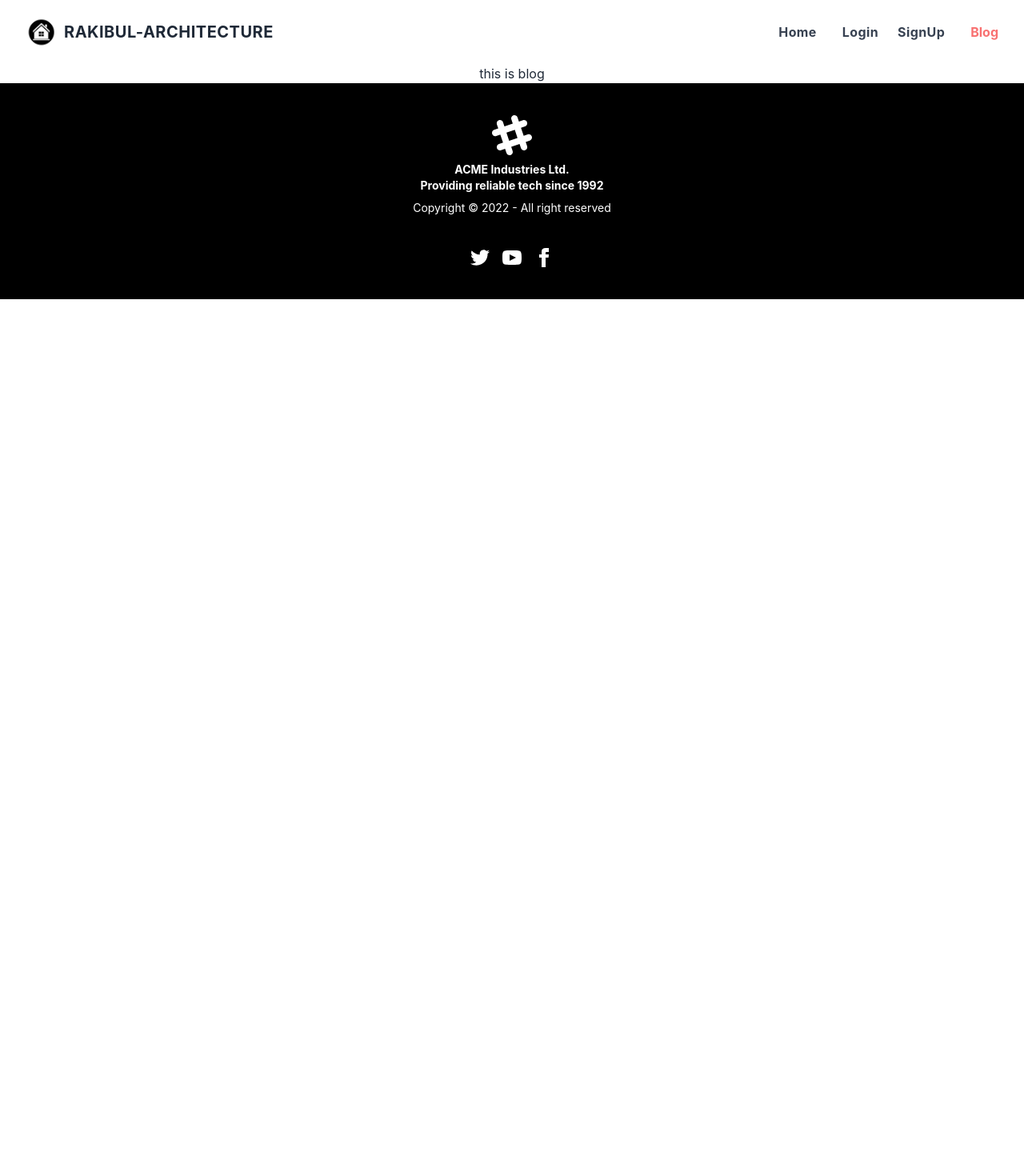
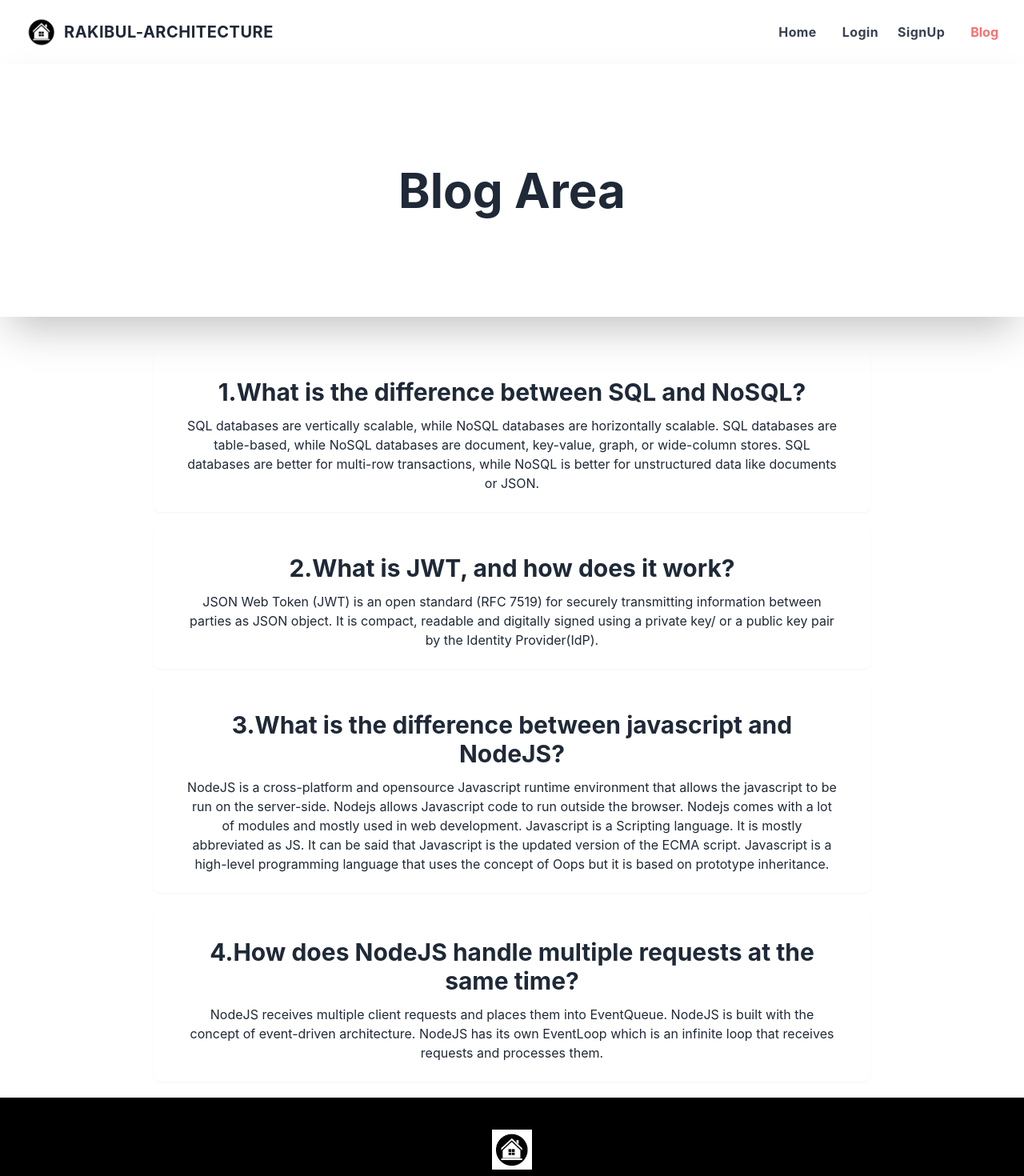
Before and after one commit to rakibhasantusar/Rakibul-Architecture-Client, a React (Create React App) app: page /blog in a window 1280 px wide. Shown: the top 1470 px of the page at 80% size. Before the commit the page ends 800 px from the top, so only its background shows below. Built offline with nearby package versions, Linux system fonts and the light colour scheme; no server answers.

Commit message:
blog page done

```diff
--- a/src/Pages/Blog.jsx
+++ b/src/Pages/Blog.jsx
@@ -3,7 +3,43 @@ import React from 'react';
 const Blog = () => {
     return (
         <div>
-            <h2>this is blog</h2>
+            <section>
+                <div className="container mx-auto shadow-2xl   dark:bg-black">
+                    <div className="container flex flex-col items-center px-4 py-16 pb-24 mx-auto text-center lg:pb-32 md:py-32 md:px-10 lg:px-32 dark:text-gray-900">
+                        <h1 className="text-5xl font-bold leading-none sm:text-6xl xl:max-w-3xl dark:text-white">Blog Area</h1>
+                    </div>
+                </div>
+            </section>
+            <section>
+                <div className=" dark:dark:text-gray-100 m-5 mt-10">
+                    <div className="container mt-4 max-w-4xl px-10 py-6 mx-auto rounded-lg shadow-sm dark:dark:bg-gray-900">
+                        <div className="mt-3">
+                            <h2 rel="noopener noreferrer" className="text-3xl font-bold">1.What is the difference between SQL and NoSQL?</h2>
+                            <p className="mt-3">SQL databases are vertically scalable, while NoSQL databases are horizontally scalable. SQL databases are table-based, while NoSQL databases are document, key-value, graph, or wide-column stores. SQL databases are better for multi-row transactions, while NoSQL is better for unstructured data like documents or JSON.</p>
+                        </div>
+                    </div>
+                    <div className="container mt-4 max-w-4xl px-10 py-6 mx-auto rounded-lg shadow-sm dark:dark:bg-gray-900">
+                        <div className="mt-3">
+                            <h2 rel="noopener noreferrer" className="text-3xl font-bold">2.What is JWT, and how does it work?</h2>
+                            <p className="mt-3">JSON Web Token (JWT) is an open standard (RFC 7519) for securely transmitting information between parties as JSON object. It is compact, readable and digitally signed using a private key/ or a public key pair by the Identity Provider(IdP). </p>
+                        </div>
+                    </div>
+                    <div className="container mt-4 max-w-4xl px-10 py-6 mx-auto rounded-lg shadow-sm dark:dark:bg-gray-900">
+                        <div className="mt-3">
+                            <h2 rel="noopener noreferrer" className="text-3xl font-bold">3.What is the difference between javascript and NodeJS?</h2>
+                            <p className="mt-3">NodeJS is a cross-platform and opensource Javascript runtime environment that allows the javascript to be run on the server-side. Nodejs allows Javascript code to run outside the browser. Nodejs comes with a lot of modules and mostly used in web development. Javascript is a Scripting language. It is mostly abbreviated as JS. It can be said that Javascript is the updated version of the ECMA script. Javascript is a high-level programming language that uses the concept of Oops but it is based on prototype inheritance.
+                            </p>
+                        </div>
+                    </div>
+                    <div className="container my-5 max-w-4xl px-10 py-6 mx-auto rounded-lg shadow-sm dark:dark:bg-gray-900">
+                        <div className="mt-3">
+                            <h2 rel="noopener noreferrer" className="text-3xl font-bold">4.How does NodeJS handle multiple requests at the same time?</h2>
+                            <p className="mt-3">NodeJS receives multiple client requests and places them into EventQueue. NodeJS is built with the concept of event-driven architecture. NodeJS has its own EventLoop which is an infinite loop that receives requests and processes them.
+                            </p>
+                        </div>
+                    </div>
+                </div>
+            </section>
         </div>
     );
 };
--- a/src/Pages/Home/Home.jsx
+++ b/src/Pages/Home/Home.jsx
@@ -8,7 +8,7 @@ const Home = () => {
 
     return (
         <div>
-            <div className='mb-5'>
+            <div className='mb-24'>
                 <Slider></Slider>
             </div>
 
@@ -23,13 +23,13 @@ const Home = () => {
                         ></Service>)
                     }
                 </div>
-                <div>
+                <div className='my-10'>
                     <Link to='/services'>
                         <button className='btn text-2xl rounded-none mt-20'>See all Services</button>
                     </Link>
                 </div>
             </div>
-            <section className="p-6 dark:bg-black dark:text-gray-100 container mx-auto">
+            <section className="p-6 my-24 dark:bg-black dark:text-gray-100 container mx-auto">
                 <h2 className='text-5xl font-semibold mb-5'>Statistics Area</h2>
                 <hr className='w-[30%] mx-auto mb-20 border-2 border-dashed ' />
                 <div className="container mx-auto grid justify-center grid-cols-2 text-center lg:grid-cols-3">
@@ -60,7 +60,7 @@ const Home = () => {
                 </div>
             </section>
 
-            <section className="my-8">
+            <section className="my-24">
                 <div className="container mx-auto flex flex-col items-center pb-6 mb-4 md:p-10 md:px-12">
                     <h1 className="text-4xl font-semibold leading-none text-center">What My customers are saying about Me</h1>
                 </div>
--- a/src/Pages/Services/ServiceDetail.jsx
+++ b/src/Pages/Services/ServiceDetail.jsx
@@ -107,7 +107,8 @@ const ServiceDetail = () => {
                     <hr className='w-[50%] mx-auto mb-20 border-2 border-dashed ' />
                 </div>
 
-
+                {
+                    reviews.length ?
                         <div className=" container mx-auto my-20 overflow-x-auto w-full shadow-lg border-2">
                             <table className="table w-full ">
                                 {/* <!-- head --> */}
@@ -129,6 +130,9 @@ const ServiceDetail = () => {
                                 </tbody>
                             </table>
                         </div>
+                        : <h2 className='text-5xl my-24' > no reviews Added</h2>
+
+                }
 
                 <form onSubmit={handleReview}>
                     <div className="flex flex-col container w-[75%] mx-auto mb-20  p-8 shadow-sm  lg:p-12 dark:bg-black dark:text-gray-100">
--- a/src/Pages/Shared/Footer.jsx
+++ b/src/Pages/Shared/Footer.jsx
@@ -1,20 +1,21 @@
 import React from 'react';
+import img from "../../assets/logo.png";
 
 const Footer = () => {
     return (
         <footer className="footer footer-center p-10 bg-black text-primary-content">
             <div>
-                <svg width="50" height="50" viewBox="0 0 24 24" xmlns="http://www.w3.org/2000/svg" fillRule="evenodd" clipRule="evenodd" className="inline-block fill-current"><path d="M22.672 15.226l-2.432.811.841 2.515c.33 1.019-.209 2.127-1.23 2.456-1.15.325-2.148-.321-2.463-1.226l-.84-2.518-5.013 1.677.84 2.517c.391 1.203-.434 2.542-1.831 2.542-.88 0-1.601-.564-1.86-1.314l-.842-2.516-2.431.809c-1.135.328-2.145-.317-2.463-1.229-.329-1.018.211-2.127 1.231-2.456l2.432-.809-1.621-4.823-2.432.808c-1.355.384-2.558-.59-2.558-1.839 0-.817.509-1.582 1.327-1.846l2.433-.809-.842-2.515c-.33-1.02.211-2.129 1.232-2.458 1.02-.329 2.13.209 2.461 1.229l.842 2.515 5.011-1.677-.839-2.517c-.403-1.238.484-2.553 1.843-2.553.819 0 1.585.509 1.85 1.326l.841 2.517 2.431-.81c1.02-.33 2.131.211 2.461 1.229.332 1.018-.21 2.126-1.23 2.456l-2.433.809 1.622 4.823 2.433-.809c1.242-.401 2.557.484 2.557 1.838 0 .819-.51 1.583-1.328 1.847m-8.992-6.428l-5.01 1.675 1.619 4.828 5.011-1.674-1.62-4.829z"></path></svg>
+                <img src={img} alt="logo" width="50" height="50" />
                 <p className="font-bold">
-                    ACME Industries Ltd. <br />Providing reliable tech since 1992
+                    RAKIBUL ARCHITECTURE <br />Providing reliable design service since 1992
                 </p>
-                <p>Copyright © 2022 - All right reserved</p>
+                <p>Rakibul_Architecture Copyright © 2022 - All right reserved</p>
             </div>
             <div>
                 <div className="grid grid-flow-col gap-4">
-                    <a><svg xmlns="http://www.w3.org/2000/svg" width="24" height="24" viewBox="0 0 24 24" className="fill-current"><path d="M24 4.557c-.883.392-1.832.656-2.828.775 1.017-.609 1.798-1.574 2.165-2.724-.951.564-2.005.974-3.127 1.195-.897-.957-2.178-1.555-3.594-1.555-3.179 0-5.515 2.966-4.797 6.045-4.091-.205-7.719-2.165-10.148-5.144-1.29 2.213-.669 5.108 1.523 6.574-.806-.026-1.566-.247-2.229-.616-.054 2.281 1.581 4.415 3.949 4.89-.693.188-1.452.232-2.224.084.626 1.956 2.444 3.379 4.6 3.419-2.07 1.623-4.678 2.348-7.29 2.04 2.179 1.397 4.768 2.212 7.548 2.212 9.142 0 14.307-7.721 13.995-14.646.962-.695 1.797-1.562 2.457-2.549z"></path></svg></a>
-                    <a><svg xmlns="http://www.w3.org/2000/svg" width="24" height="24" viewBox="0 0 24 24" className="fill-current"><path d="M19.615 3.184c-3.604-.246-11.631-.245-15.23 0-3.897.266-4.356 2.62-4.385 8.816.029 6.185.484 8.549 4.385 8.816 3.6.245 11.626.246 15.23 0 3.897-.266 4.356-2.62 4.385-8.816-.029-6.185-.484-8.549-4.385-8.816zm-10.615 12.816v-8l8 3.993-8 4.007z"></path></svg></a>
-                    <a><svg xmlns="http://www.w3.org/2000/svg" width="24" height="24" viewBox="0 0 24 24" className="fill-current"><path d="M9 8h-3v4h3v12h5v-12h3.642l.358-4h-4v-1.667c0-.955.192-1.333 1.115-1.333h2.885v-5h-3.808c-3.596 0-5.192 1.583-5.192 4.615v3.385z"></path></svg></a>
+                    <a href='#'><svg xmlns="http://www.w3.org/2000/svg" width="24" height="24" viewBox="0 0 24 24" className="fill-current"><path d="M24 4.557c-.883.392-1.832.656-2.828.775 1.017-.609 1.798-1.574 2.165-2.724-.951.564-2.005.974-3.127 1.195-.897-.957-2.178-1.555-3.594-1.555-3.179 0-5.515 2.966-4.797 6.045-4.091-.205-7.719-2.165-10.148-5.144-1.29 2.213-.669 5.108 1.523 6.574-.806-.026-1.566-.247-2.229-.616-.054 2.281 1.581 4.415 3.949 4.89-.693.188-1.452.232-2.224.084.626 1.956 2.444 3.379 4.6 3.419-2.07 1.623-4.678 2.348-7.29 2.04 2.179 1.397 4.768 2.212 7.548 2.212 9.142 0 14.307-7.721 13.995-14.646.962-.695 1.797-1.562 2.457-2.549z"></path></svg></a>
+                    <a href='#'><svg xmlns="http://www.w3.org/2000/svg" width="24" height="24" viewBox="0 0 24 24" className="fill-current"><path d="M19.615 3.184c-3.604-.246-11.631-.245-15.23 0-3.897.266-4.356 2.62-4.385 8.816.029 6.185.484 8.549 4.385 8.816 3.6.245 11.626.246 15.23 0 3.897-.266 4.356-2.62 4.385-8.816-.029-6.185-.484-8.549-4.385-8.816zm-10.615 12.816v-8l8 3.993-8 4.007z"></path></svg></a>
+                    <a href='#'><svg xmlns="http://www.w3.org/2000/svg" width="24" height="24" viewBox="0 0 24 24" className="fill-current"><path d="M9 8h-3v4h3v12h5v-12h3.642l.358-4h-4v-1.667c0-.955.192-1.333 1.115-1.333h2.885v-5h-3.808c-3.596 0-5.192 1.583-5.192 4.615v3.385z"></path></svg></a>
                 </div>
             </div>
         </footer>
```
Lines whose indentation alone changed are shown as unchanged.
